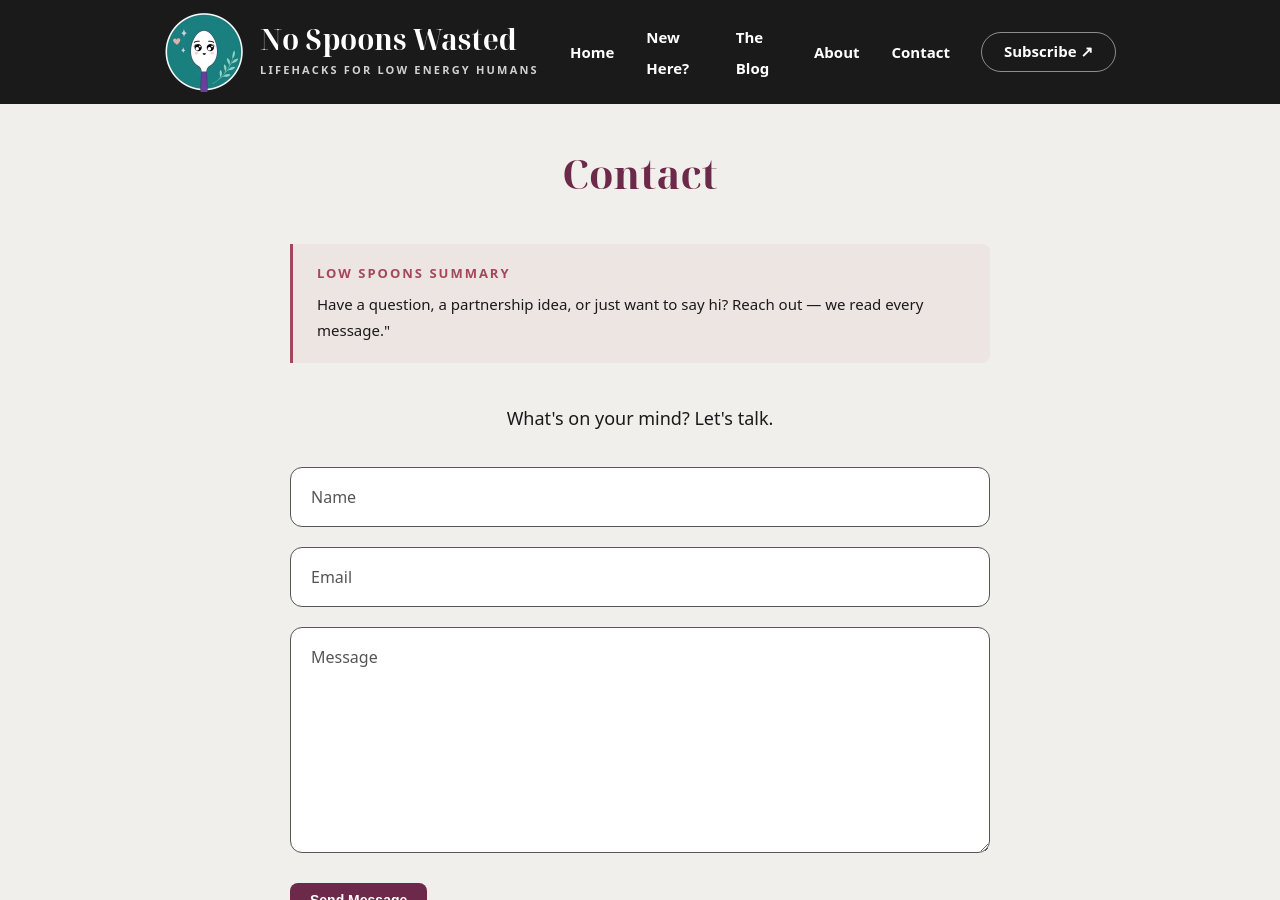
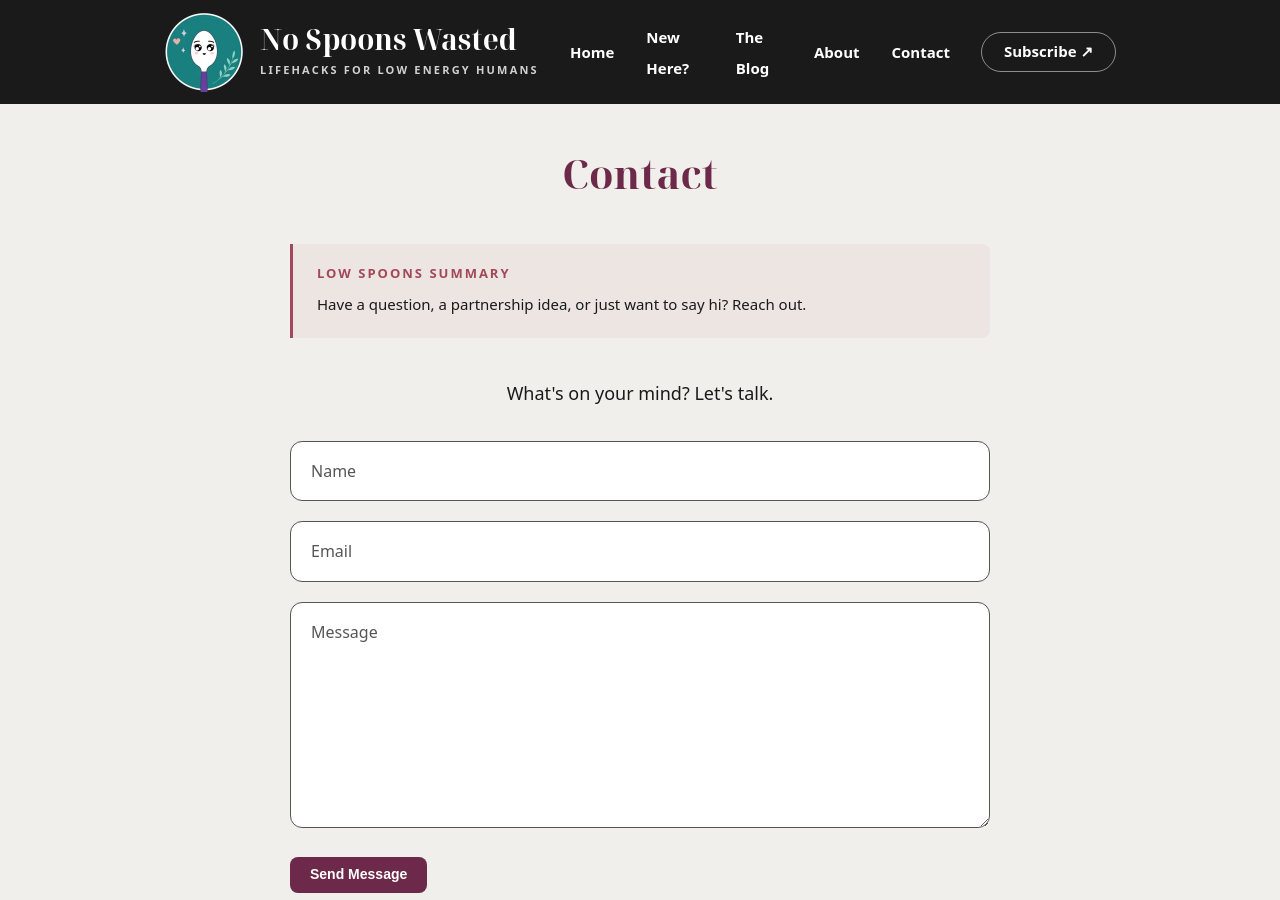
Before and after one commit to camp5456/nospoonswasted, a Jekyll site: the page built from _pages/contact.html, in a window 1280 px wide and 900 px high. Built offline with Jekyll 4.4.1, drawn with Linux system fonts in a browser that asks for light colours; comment, search, counter and statistics services are not loaded.

Commit message:
fixing contact typo

```diff
--- a/_pages/contact.html
+++ b/_pages/contact.html
@@ -3,7 +3,7 @@ layout: page
 title: Contact
 permalink: /contact/
 image:
-description: Have a question, a partnership idea, or just want to say hi? Reach out — we read every message."
+description: "Have a question, a partnership idea, or just want to say hi? Reach out."
 ---
 
 <div class="form-box">
```
